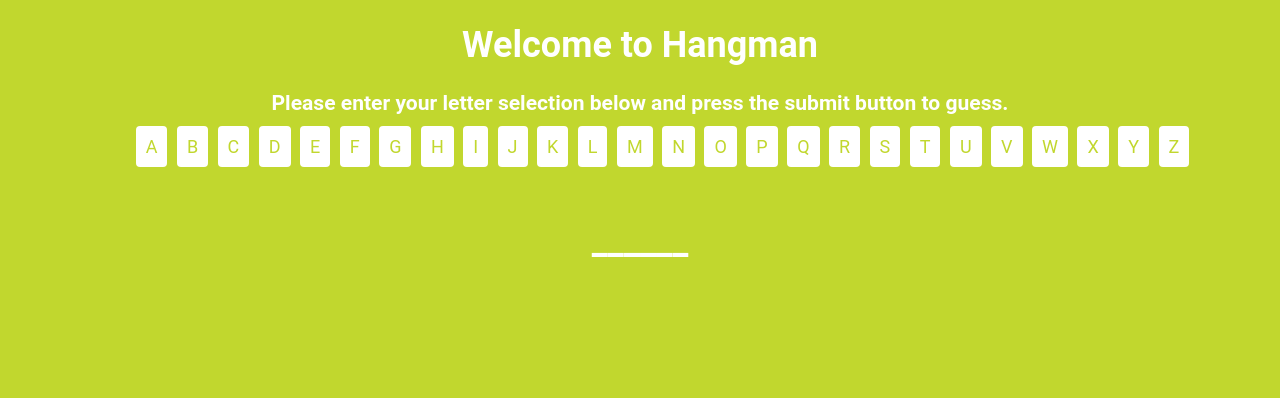
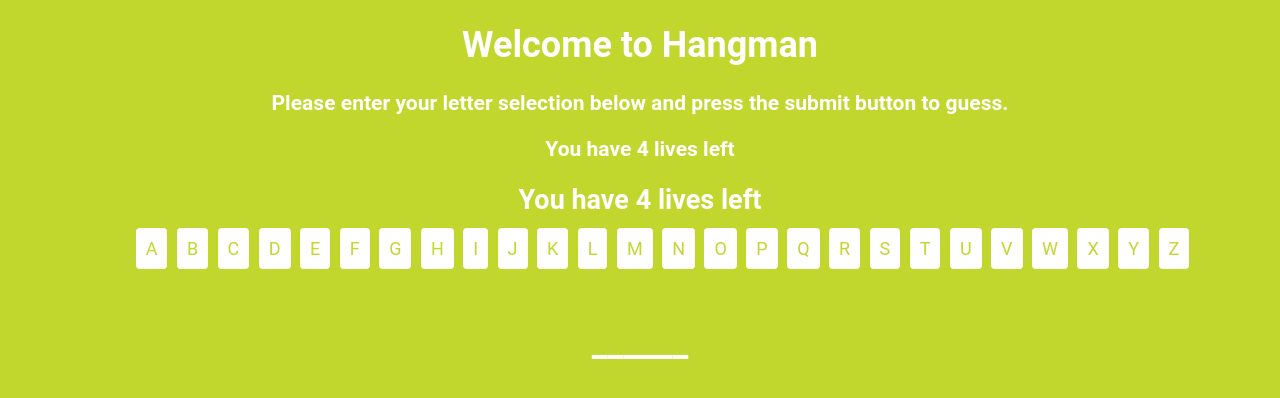
Before and after one commit to stewblack23/javascript-project, a website: page hangman/index.html in a window 1280 px wide. Drawn offline with Linux system fonts and the light colour scheme.

Commit message:
Adding in the stuture for the lives and hint count.

```diff
--- a/hangman/index.html
+++ b/hangman/index.html
@@ -7,6 +7,10 @@
 <div class="container">
   <h1>Welcome to Hangman</h1>
   <h3>Please enter your letter selection below and press the submit button to guess.</h3>
+  <h3>You have <span id="lives-amount">4</span> lives left</h3>
+  <h2>You have <span id="lives-amount">4</span> lives left</h2>
+
+
   <div class="input-area">
     <ul class="letter-select">
       <li id="a"><a href="#">a</a></li>
```
